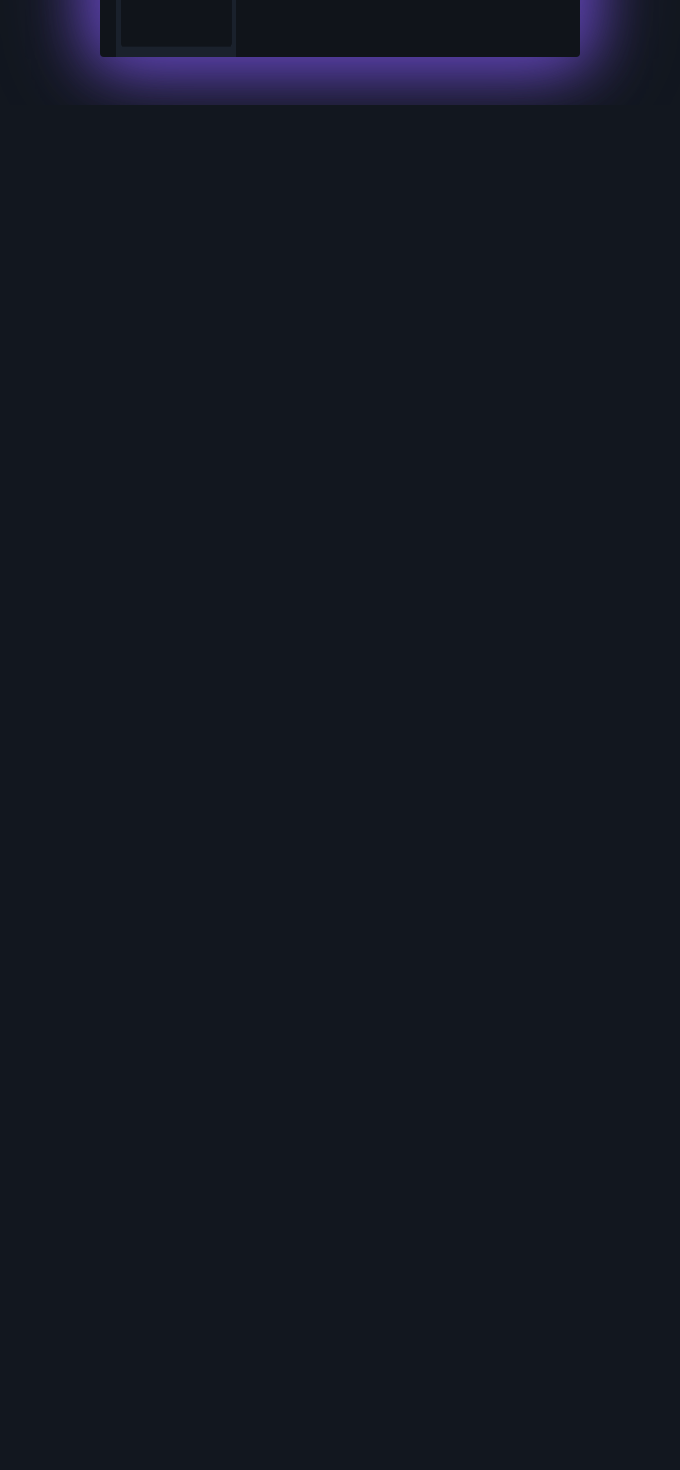
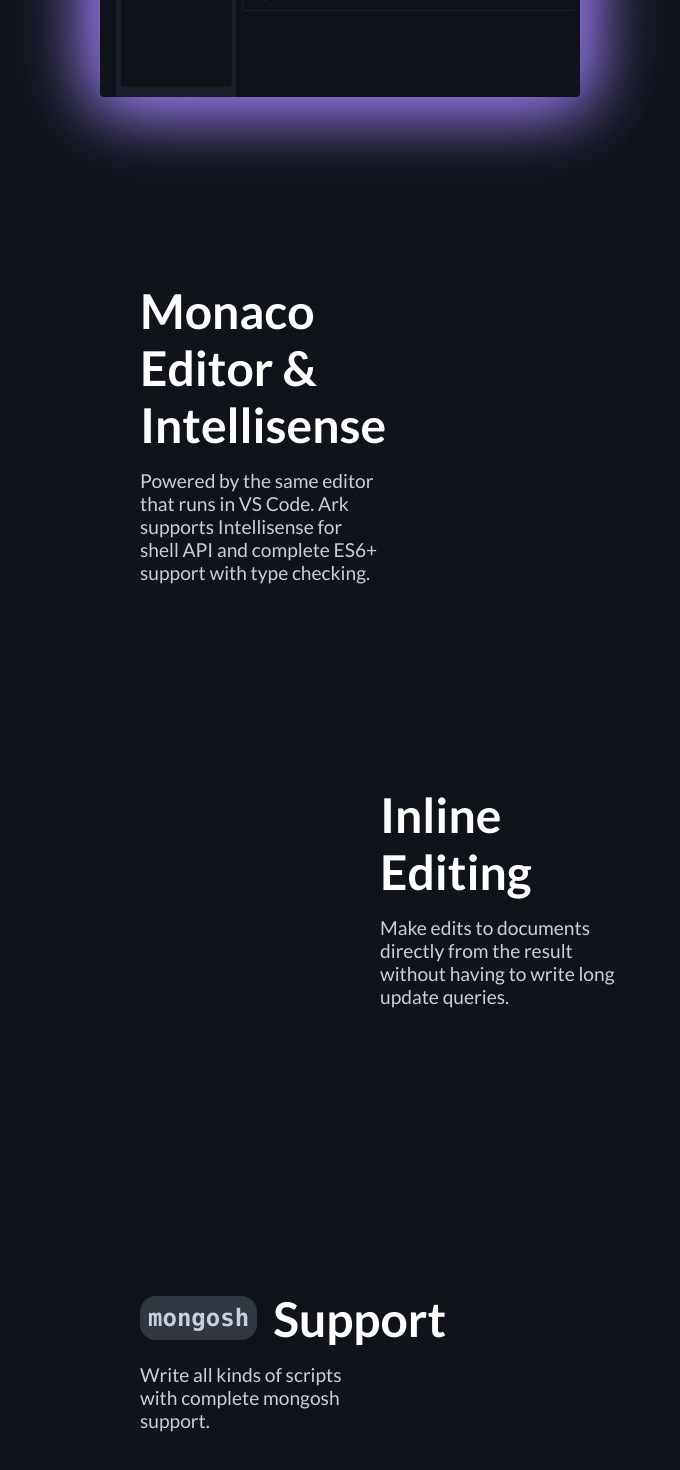
Before and after one commit to makeark/landing, a React (Vite) app: page / in a window 1280 px wide. Shown: the part 1274-2744 px from the top of the page, without its empty margins (300-980 px from the left). Before the commit the page ends 1379 px from the top, so only its background shows below. Built offline with nearby package versions, Linux system fonts and the light colour scheme.

Commit message:
Footer and style changes

```diff
--- a/src/App.css
+++ b/src/App.css
@@ -8,7 +8,7 @@
 
 .page {
 	display: flex;
-	min-height: 0;
 	flex-grow: 1;
+	height: 100%;
 	padding: 3rem var(--page-gutter);
 }
--- a/src/App.tsx
+++ b/src/App.tsx
@@ -11,6 +11,7 @@ import {
 import { Navbar } from "./components";
 import { Home } from "./pages/home";
 import { Download } from "./pages/download";
+import { Footer } from "./components/footer";
 
 function App() {
 	return (
@@ -23,6 +24,7 @@ function App() {
 						<Route path="/download" element={<Download />} />
 					</Routes>
 				</div>
+				<Footer />
 			</BrowserRouter>
 		</div>
 	);
--- /dev/null
+++ b/src/components/footer/footer.css
@@ -0,0 +1,10 @@
+.footer {
+	display: flex;
+	justify-content: center;
+	align-items: center;
+	width: 100%;
+	height: 3rem;
+	font-size: .8rem;
+	font-weight: 500;
+	color: var(--color-grey);
+}
--- /dev/null
+++ b/src/components/footer/index.tsx
@@ -0,0 +1,8 @@
+import React from "react";
+import "./footer.css";
+
+export function Footer() {
+	return <div className="footer">
+		Made with love by makeark.
+	</div>;
+}
--- a/src/index.css
+++ b/src/index.css
@@ -4,7 +4,7 @@
 	--color-highlight: #8e74e0;
 	--color-white: #ffffff;
 	--color-grey: #cad0d9;
-	--color-black: #12171f;
+	--color-black: #10141a;
 	--font-primary: "Lato", sans-serif;
 	--font-secondary: "Bebas Neue", cursive;
 	--page-gutter: 25rem;
@@ -15,8 +15,7 @@
 
 html,
 body,
-#root,
-.App {
+#root {
 
 	display: flex;
 	flex-grow: 1;
@@ -30,3 +29,14 @@ body,
 	background-color: var(--color-black);
 	font-family: var(--font-primary);
 }
+
+code {
+	font-family: source-code-pro, Menlo, Monaco, Consolas, "Courier New",
+		monospace;
+
+	background-color: var(--color-secondary);
+	color: var(--color-grey);
+	border-radius: 1rem;
+
+	padding: 0.5rem;
+}
--- a/src/pages/home/home.css
+++ b/src/pages/home/home.css
@@ -8,11 +8,12 @@
 }
 
 .home-image {
-	margin-top: 1rem;
+	margin-top: 1.5rem;
+	margin-bottom: 8rem;
 	display: flex;
 	justify-content: center;
 	height: 45rem;
-	filter: drop-shadow(2px 2px 2rem var(--color-primary)) drop-shadow(-2px -2px 2rem var(--color-primary));
+	filter: drop-shadow(2px 2px 2rem var(--color-highlight)) drop-shadow(-2px -2px 2rem var(--color-highlight));
 }
 
 .home-image img {
@@ -45,12 +46,60 @@
 	letter-spacing: 0.05rem;
 	line-height: 2rem;
 	font-weight: 400;
-	font-size: 1rem;
+	font-size: 1.1rem;
 	text-align: center;
 	color: var(--color-grey);
 	margin-bottom: 3rem;
 }
 
-.home-sub-heading div {
-	padding: 16px 0px;
+.home-section-feature {
+	display: flex;
+	width: 100%;
+	height: 20rem;
+	justify-content: space-between;
+	margin-bottom: 3rem;
+	padding: 3rem 2.5rem;
 }
+
+.home-section-feature-content {
+	display: flex;
+	flex-direction: column;
+	justify-content: center;
+	width: 50%;
+	gap: 1rem;
+}
+
+.home-section-feature-title {
+	font-size: 3rem;
+	font-weight: 700;
+	display: flex;
+	align-items: center;
+	gap: 1rem;
+}
+
+.home-section-feature-title code {
+	font-size: 1.5rem;
+}
+
+.home-section-feature-desc {
+	font-size: 1.2rem;
+	font-weight: 400;
+	color: var(--color-grey);
+}
+
+.home-section-feature-image {
+	display: flex;
+	justify-content: center;
+	align-items: center;
+	width: 50%;
+}
+
+.home-section-wiki {
+	display: flex;
+	justify-content: center;
+	width: 100%;
+	margin-bottom: 3rem;
+	padding: 3rem 1.5rem;
+	font-size: 1.5rem;
+	color: var(--color-grey)
+}
--- a/src/pages/home/index.tsx
+++ b/src/pages/home/index.tsx
@@ -12,15 +12,51 @@ export function Home() {
 			<div className="home-heading-highlighted">a mongodb workspace</div>
 		</div>
 		<div className="home-sub-heading">
-			Scripting with MongoDB made simple and organized.
+			Scripting with MongoDB made free, simple, and organized.
 		</div>
 		<div className="home-buttons">
 			<Link to={"download"}>
-				<Button text="Get Started" />
+				<Button text="Download" />
 			</Link>
 		</div>
 		<div className="home-image">
 			<img src={ARK_PREVIEW_IMAGE} />
 		</div>
+		<div className="home-section-feature">
+			<div className="home-section-feature-content">
+				<div className="home-section-feature-title">
+					{"Monaco Editor & Intellisense"}
+				</div>
+				<div className="home-section-feature-desc">
+					Powered by the same editor that runs in VS Code. Ark supports Intellisense for shell API and complete ES6+ support with type checking.
+				</div>
+			</div>
+			<div className="home-section-feature-image"></div>
+		</div>
+		<div className="home-section-feature">
+			<div className="home-section-feature-image"></div>
+			<div className="home-section-feature-content">
+				<div className="home-section-feature-title">
+					Inline Editing
+				</div>
+				<div className="home-section-feature-desc">
+					Make edits to documents directly from the result without having to write long update queries.
+				</div>
+			</div>
+		</div>
+		<div className="home-section-feature">
+			<div className="home-section-feature-content">
+				<div className="home-section-feature-title">
+					<code>mongosh</code> Support
+				</div>
+				<div className="home-section-feature-desc">
+					Write all kinds of scripts with complete mongosh support.
+				</div>
+			</div>
+			<div className="home-section-feature-image"></div>
+		</div>
+		<div className="home-section-wiki">
+			Read more about all the features we have to offer here.
+		</div>
 	</div>
 }
```
